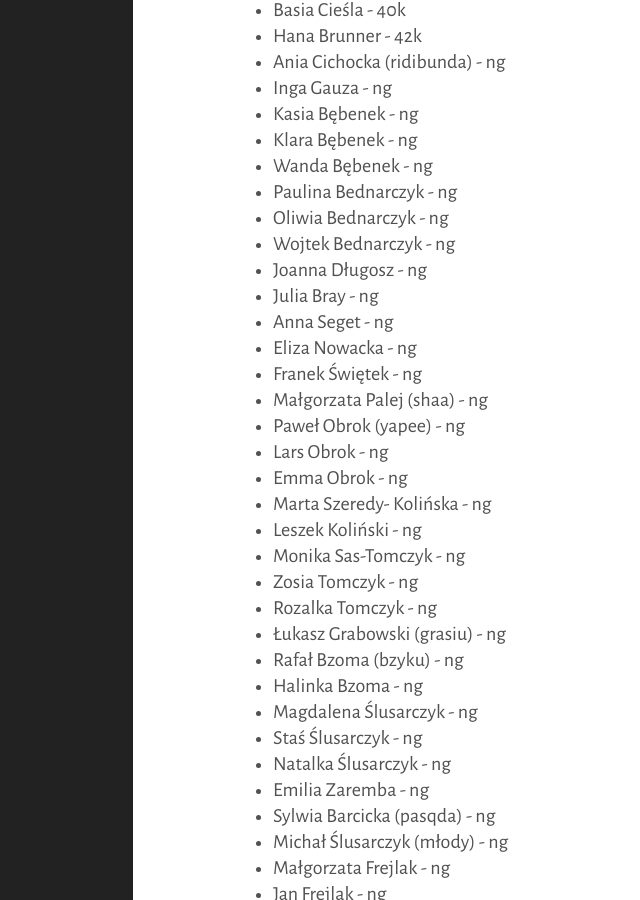
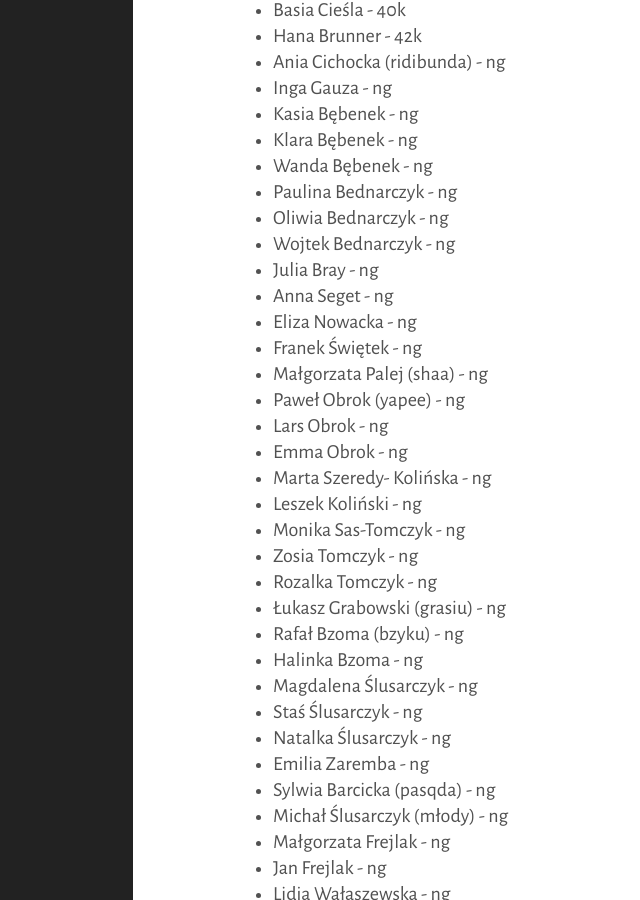
Before and after one commit to tasuki/lsg, a Jekyll site: the page built from _pages/zarejestrowani.md, in a window 1280 px wide and 900 px high, scrolled down 1687 px. Shown: the whole window, without its empty margins (227-867 px from the left). Built offline with Jekyll 4.4.1, drawn with Linux system fonts in a browser that asks for light colours.

Commit message:
Update zarejestrowani.md

```diff
--- a/_pages/zarejestrowani.md
+++ b/_pages/zarejestrowani.md
@@ -77,7 +77,6 @@ Zarejestrowani uczestnicy, mniej więcej według stopnia:
 - Paulina Bednarczyk - ng
 - Oliwia Bednarczyk - ng
 - Wojtek Bednarczyk - ng
-- Joanna Długosz - ng
 - Julia Bray - ng
 - Anna Seget - ng
 - Eliza Nowacka - ng
```
